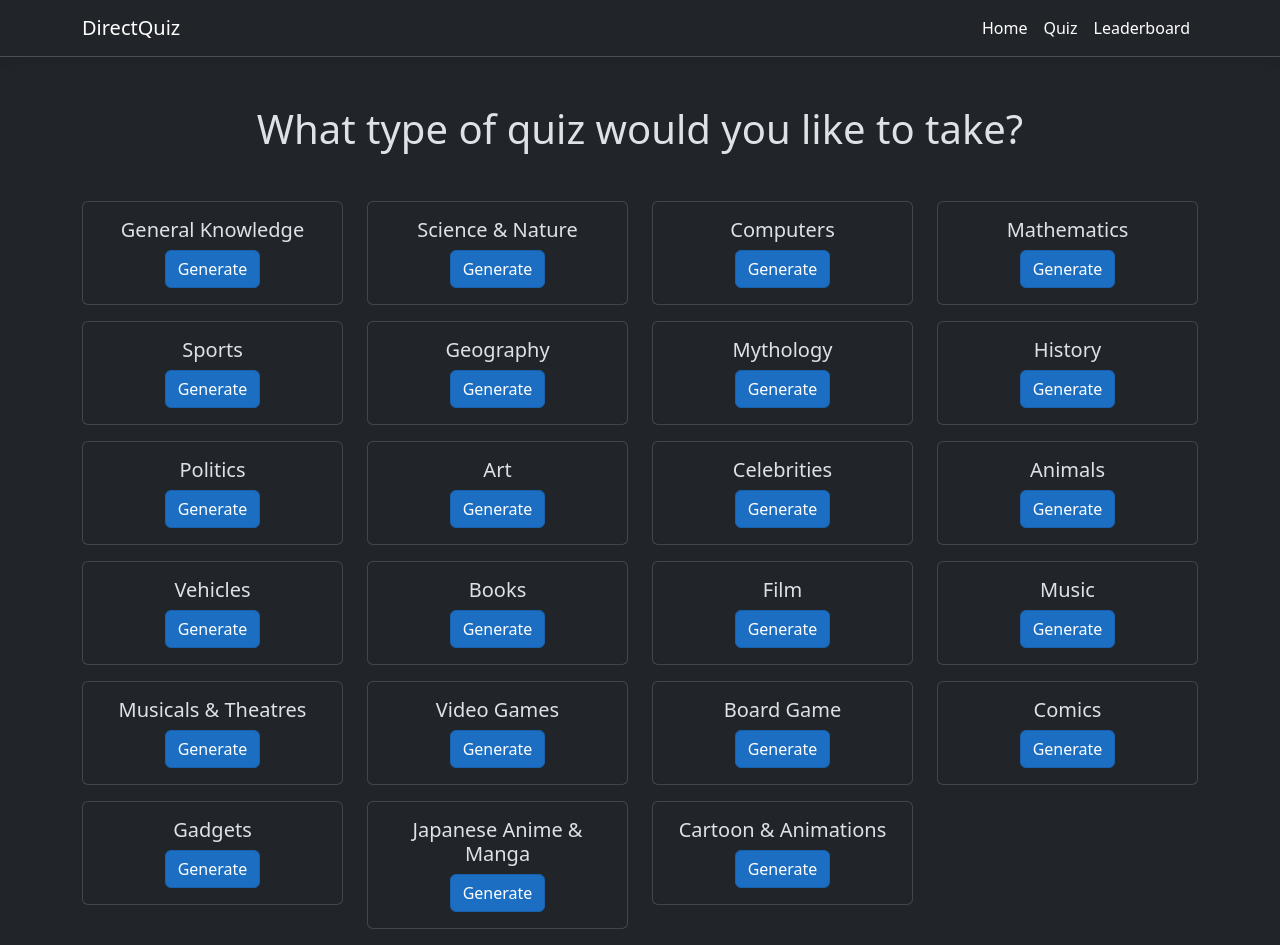
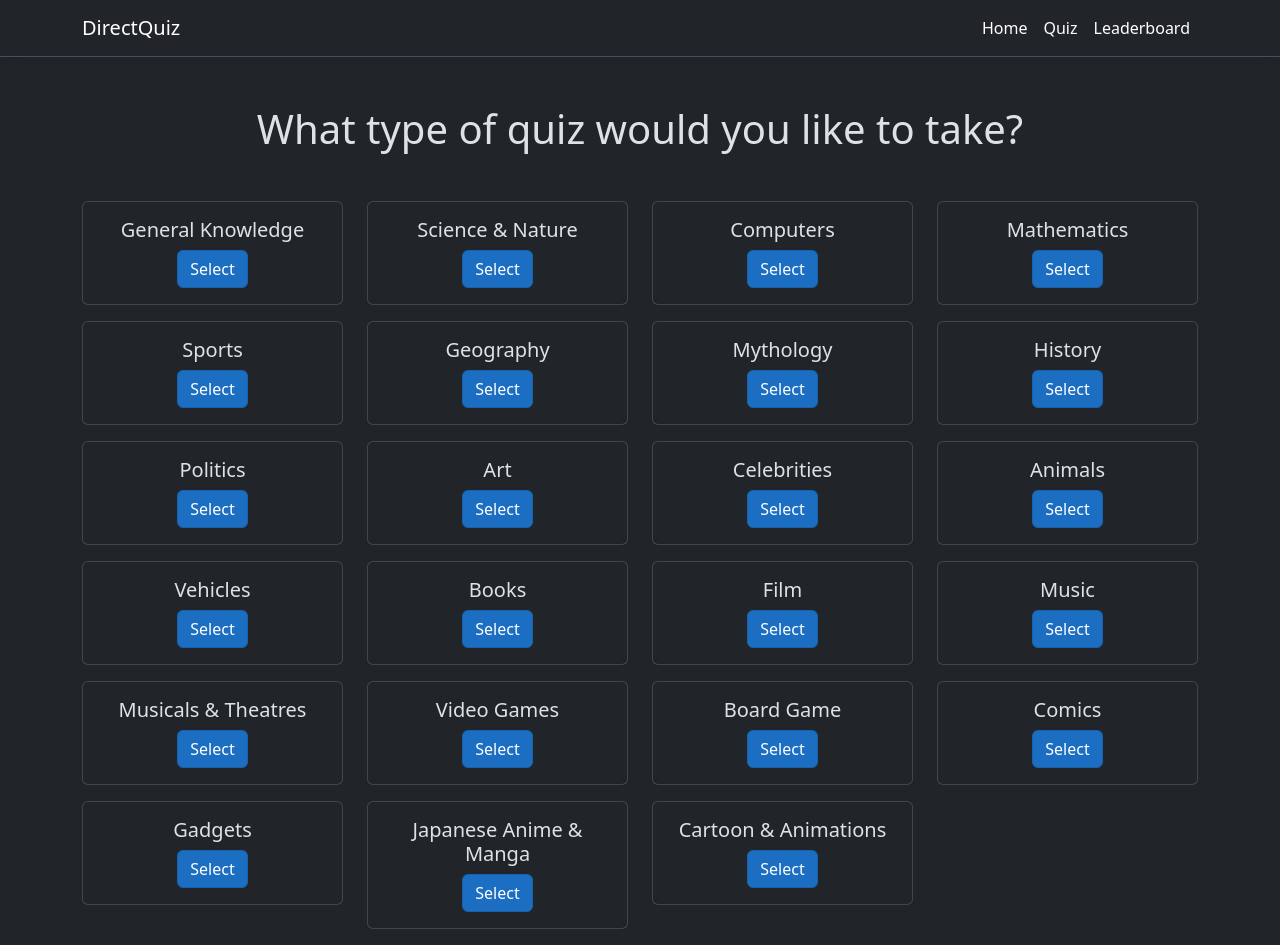
Before and after one commit to Trexxin/DirectQuiz, an Angular app in the folder ClientApp/: page /quiz in a window 1280 px wide. Built offline with nearby package versions, Linux system fonts and the light colour scheme.

Commit message:
Added quiz-settings component + changed the behavior of the category buttons to redirect user to the quiz-settings component

```diff
--- a/ClientApp/src/app/app.module.ts
+++ b/ClientApp/src/app/app.module.ts
@@ -9,6 +9,7 @@ import { NavMenuComponent } from './nav-menu/nav-menu.component';
 import { HomeComponent } from './home/home.component';
 import { QuizComponent } from './quiz/quiz.component';
 import { LeaderboardComponent } from './leaderboard/leaderboard.component';
+import { QuizSettingsComponent } from './quiz-settings/quiz-settings.component';
 
 @NgModule({
   declarations: [
@@ -16,7 +17,8 @@ import { LeaderboardComponent } from './leaderboard/leaderboard.component';
     NavMenuComponent,
     HomeComponent,
     QuizComponent,
-    LeaderboardComponent
+    LeaderboardComponent,
+    QuizSettingsComponent
   ],
   imports: [
     BrowserModule.withServerTransition({ appId: 'ng-cli-universal' }),
@@ -25,6 +27,7 @@ import { LeaderboardComponent } from './leaderboard/leaderboard.component';
     RouterModule.forRoot([
       { path: '', component: HomeComponent, pathMatch: 'full' },
       { path: 'quiz', component: QuizComponent },
+      { path: 'quiz-settings/:category', component: QuizSettingsComponent },
       { path: 'leaderboard', component: LeaderboardComponent },
     ])
   ],
--- /dev/null
+++ b/ClientApp/src/app/quiz-settings/quiz-settings.component.html
@@ -0,0 +1 @@
+<p>quiz-settings works!</p>
--- /dev/null
+++ b/ClientApp/src/app/quiz-settings/quiz-settings.component.ts
@@ -0,0 +1,20 @@
+import { Component, OnInit } from '@angular/core';
+import { ActivatedRoute } from '@angular/router';
+
+@Component({
+  selector: 'app-quiz-settings',
+  templateUrl: './quiz-settings.component.html',
+  styleUrls: ['./quiz-settings.component.css']
+})
+export class QuizSettingsComponent implements OnInit {
+  selectedCategory: string = '';
+
+  constructor(private route: ActivatedRoute) { }
+
+  ngOnInit(): void {
+    this.route.params.subscribe(params => {
+      this.selectedCategory = params[`category`];
+    })
+  }
+
+}
--- a/ClientApp/src/app/quiz/quiz.component.html
+++ b/ClientApp/src/app/quiz/quiz.component.html
@@ -5,7 +5,7 @@
     <div class="card">
       <div class="card-body text-center">
         <h5 class="card-title">General Knowledge</h5>
-        <a  class="btn btn-primary" (click)="generateQuiz('9')">Generate</a>
+        <a class="btn btn-primary" (click)="selectCategory('9')">Select</a>
       </div>
     </div>
   </div>
@@ -13,7 +13,7 @@
     <div class="card">
       <div class="card-body text-center">
         <h5 class="card-title">Science & Nature</h5>
-        <a class="btn btn-primary" (click)="generateQuiz('17')">Generate</a>
+        <a class="btn btn-primary" (click)="selectCategory('17')">Select</a>
       </div>
     </div>
   </div>
@@ -21,7 +21,7 @@
     <div class="card">
       <div class="card-body text-center">
         <h5 class="card-title">Computers</h5>
-        <a class="btn btn-primary" (click)="generateQuiz('18')">Generate</a>
+        <a class="btn btn-primary" (click)="selectCategory('18')">Select</a>
       </div>
     </div>
   </div>
@@ -29,7 +29,7 @@
     <div class="card">
       <div class="card-body text-center">
         <h5 class="card-title">Mathematics</h5>
-        <a class="btn btn-primary" (click)="generateQuiz('19')">Generate</a>
+        <a class="btn btn-primary" (click)="selectCategory('19')">Select</a>
       </div>
     </div>
   </div>
@@ -40,7 +40,7 @@
     <div class="card">
       <div class="card-body text-center">
         <h5 class="card-title">Sports</h5>
-        <a class="btn btn-primary" (click)="generateQuiz('21')">Generate</a>
+        <a class="btn btn-primary" (click)="selectCategory('21')">Select</a>
       </div>
     </div>
   </div>
@@ -48,7 +48,7 @@
     <div class="card">
       <div class="card-body text-center">
         <h5 class="card-title">Geography</h5>
-        <a class="btn btn-primary" (click)="generateQuiz('22')">Generate</a>
+        <a class="btn btn-primary" (click)="selectCategory('22')">Select</a>
       </div>
     </div>
   </div>
@@ -56,7 +56,7 @@
     <div class="card">
       <div class="card-body text-center">
         <h5 class="card-title">Mythology</h5>
-        <a class="btn btn-primary" (click)="generateQuiz('20')">Generate</a>
+        <a class="btn btn-primary" (click)="selectCategory('20')">Select</a>
       </div>
     </div>
   </div>
@@ -64,7 +64,7 @@
     <div class="card">
       <div class="card-body text-center">
         <h5 class="card-title">History</h5>
-        <a class="btn btn-primary" (click)="generateQuiz('23')">Generate</a>
+        <a class="btn btn-primary" (click)="selectCategory('23')">Select</a>
       </div>
     </div>
   </div>
@@ -75,7 +75,7 @@
     <div class="card">
       <div class="card-body text-center">
         <h5 class="card-title">Politics</h5>
-        <a class="btn btn-primary" (click)="generateQuiz('24')">Generate</a>
+        <a class="btn btn-primary" (click)="selectCategory('24')">Select</a>
       </div>
     </div>
   </div>
@@ -83,7 +83,7 @@
     <div class="card">
       <div class="card-body text-center">
         <h5 class="card-title">Art</h5>
-        <a class="btn btn-primary" (click)="generateQuiz('25')">Generate</a>
+        <a class="btn btn-primary" (click)="selectCategory('25')">Select</a>
       </div>
     </div>
   </div>
@@ -91,7 +91,7 @@
     <div class="card">
       <div class="card-body text-center">
         <h5 class="card-title">Celebrities</h5>
-        <a class="btn btn-primary" (click)="generateQuiz('26')">Generate</a>
+        <a class="btn btn-primary" (click)="selectCategory('26')">Select</a>
       </div>
     </div>
   </div>
@@ -99,7 +99,7 @@
     <div class="card">
       <div class="card-body text-center">
         <h5 class="card-title">Animals</h5>
-        <a class="btn btn-primary" (click)="generateQuiz('27')">Generate</a>
+        <a class="btn btn-primary" (click)="selectCategory('27')">Select</a>
       </div>
     </div>
   </div>
@@ -110,7 +110,7 @@
     <div class="card">
       <div class="card-body text-center">
         <h5 class="card-title">Vehicles</h5>
-        <a class="btn btn-primary" (click)="generateQuiz('28')">Generate</a>
+        <a class="btn btn-primary" (click)="selectCategory('28')">Select</a>
       </div>
     </div>
   </div>
@@ -118,7 +118,7 @@
     <div class="card">
       <div class="card-body text-center">
         <h5 class="card-title">Books</h5>
-        <a class="btn btn-primary" (click)="generateQuiz('10')">Generate</a>
+        <a class="btn btn-primary" (click)="selectCategory('10')">Select</a>
       </div>
     </div>
   </div>
@@ -126,7 +126,7 @@
     <div class="card">
       <div class="card-body text-center">
         <h5 class="card-title">Film</h5>
-        <a class="btn btn-primary" (click)="generateQuiz('11')">Generate</a>
+        <a class="btn btn-primary" (click)="selectCategory('11')">Select</a>
       </div>
     </div>
   </div>
@@ -134,7 +134,7 @@
     <div class="card">
       <div class="card-body text-center">
         <h5 class="card-title">Music</h5>
-        <a class="btn btn-primary" (click)="generateQuiz('12')">Generate</a>
+        <a class="btn btn-primary" (click)="selectCategory('12')">Select</a>
       </div>
     </div>
   </div>
@@ -145,7 +145,7 @@
     <div class="card">
       <div class="card-body text-center">
         <h5 class="card-title">Musicals & Theatres</h5>
-        <a class="btn btn-primary" (click)="generateQuiz('13')">Generate</a>
+        <a class="btn btn-primary" (click)="selectCategory('13')">Select</a>
       </div>
     </div>
   </div>
@@ -153,7 +153,7 @@
     <div class="card">
       <div class="card-body text-center">
         <h5 class="card-title">Video Games</h5>
-        <a class="btn btn-primary" (click)="generateQuiz('15')">Generate</a>
+        <a class="btn btn-primary" (click)="selectCategory('15')">Select</a>
       </div>
     </div>
   </div>
@@ -161,7 +161,7 @@
     <div class="card">
       <div class="card-body text-center">
         <h5 class="card-title">Board Game</h5>
-        <a class="btn btn-primary" (click)="generateQuiz('16')">Generate</a>
+        <a class="btn btn-primary" (click)="selectCategory('16')">Select</a>
       </div>
     </div>
   </div>
@@ -169,7 +169,7 @@
     <div class="card">
       <div class="card-body text-center">
         <h5 class="card-title">Comics</h5>
-        <a class="btn btn-primary" (click)="generateQuiz('29')">Generate</a>
+        <a class="btn btn-primary" (click)="selectCategory('29')">Select</a>
       </div>
     </div>
   </div>
@@ -180,7 +180,7 @@
     <div class="card">
       <div class="card-body text-center">
         <h5 class="card-title">Gadgets</h5>
-        <a class="btn btn-primary" (click)="generateQuiz('30')">Generate</a>
+        <a class="btn btn-primary" (click)="selectCategory('30')">Select</a>
       </div>
     </div>
   </div>
@@ -188,7 +188,7 @@
     <div class="card">
       <div class="card-body text-center">
         <h5 class="card-title">Japanese Anime & Manga</h5>
-        <a class="btn btn-primary" (click)="generateQuiz('31')">Generate</a>
+        <a class="btn btn-primary" (click)="selectCategory('31')">Select</a>
       </div>
     </div>
   </div>
@@ -196,16 +196,8 @@
     <div class="card">
       <div class="card-body text-center">
         <h5 class="card-title">Cartoon & Animations</h5>
-        <a class="btn btn-primary" (click)="generateQuiz('32')">Generate</a>
+        <a class="btn btn-primary" (click)="selectCategory('32')">Select</a>
       </div>
     </div>
   </div>
 </div>
-
-<div *ngFor="let question of quizQuestions">
-  <h3>{{question.question}}</h3>
-  <ul>
-    <li *ngFor="let option of question.incorrect_answers">{{option}}</li>
-    <li>{{question.correct_answer}}</li>
-  </ul>
-</div>
--- a/ClientApp/src/app/quiz/quiz.component.ts
+++ b/ClientApp/src/app/quiz/quiz.component.ts
@@ -1,4 +1,5 @@
 import { Component, OnInit } from '@angular/core';
+import { Router } from '@angular/router';
 import { DataService } from '../data.service';
 import { QuizApiResponse, QuizQuestion } from '../models';
 
@@ -8,9 +9,11 @@ import { QuizApiResponse, QuizQuestion } from '../models';
   styleUrls: ['./quiz.component.css']
 })
 export class QuizComponent {
-  quizQuestions: QuizQuestion[] = [];
+  constructor(private dataService: DataService, private router: Router) { }
 
-  constructor(private dataService: DataService) { }
+  selectCategory(category: string): void {
+    this.router.navigate([`quiz-settings`, category])
+  }
 
   generateQuiz(category: string): void {
     this.dataService.getQuizQuestions(category).subscribe((quizData) => {
@@ -18,4 +21,5 @@ export class QuizComponent {
     })
   }
 
+
 }
```
Also changed, not shown: ClientApp/src/app/quiz-settings/quiz-settings.component.css (added), 1 other file (tests, documents, lock files or other folders).
